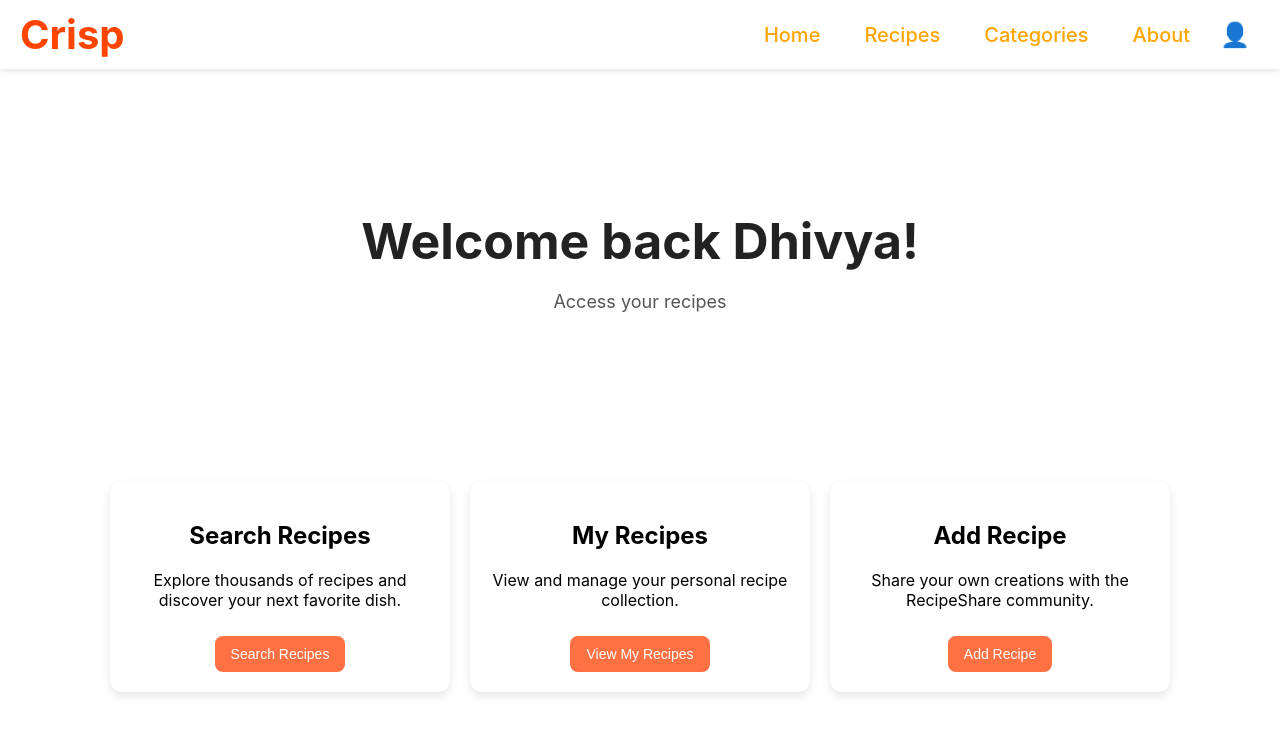
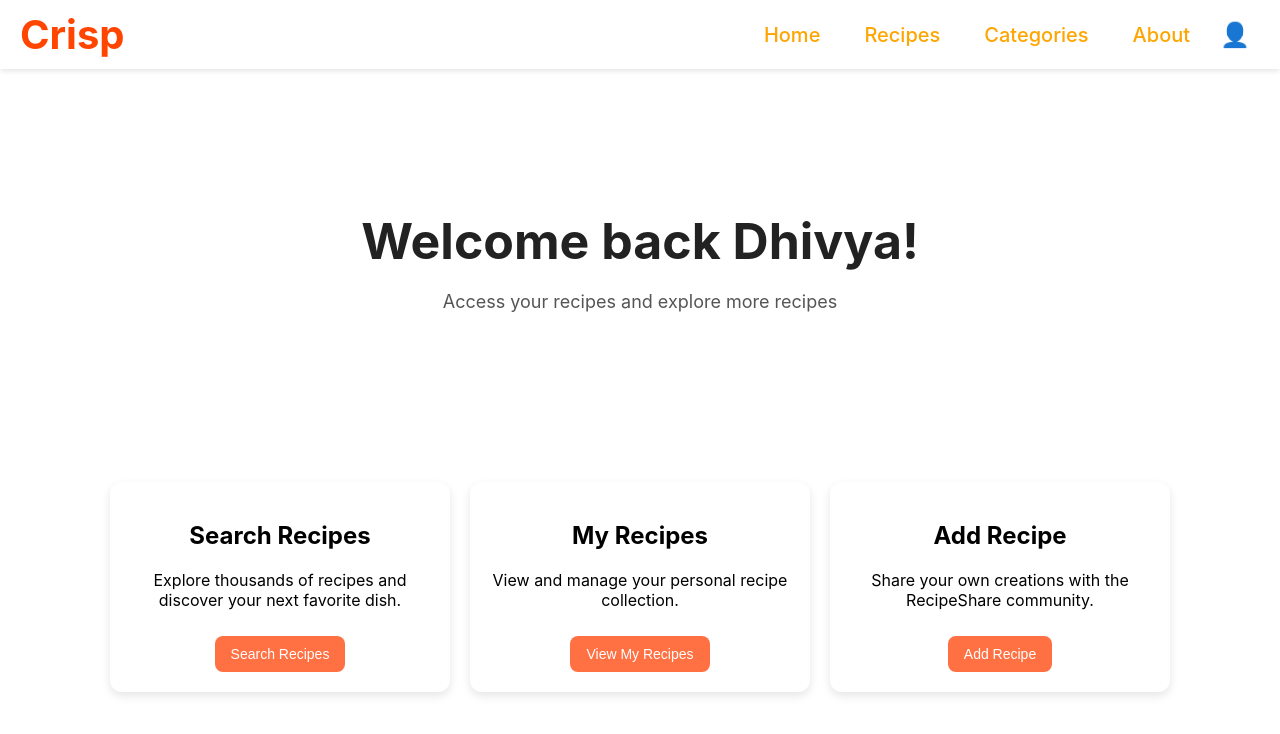
Before and after one commit to DURGAS059/recipe-sharing-app, a React (Create React App) app in the folder crisp/: page /dashboard in a window 1280 px wide. Shown: the top 734 px of the page. Built offline with nearby package versions, Linux system fonts and the light colour scheme; sample sign-in values are in the browser's storage.

Commit message:
quotes change

```diff
--- a/crisp/src/components/Dashboard.jsx
+++ b/crisp/src/components/Dashboard.jsx
@@ -9,7 +9,7 @@ export default function Dashboard({ username }) {
 
       <section className="hero">
         <h1>Welcome back Dhivya{username}!</h1>
-        <p>Access your recipes</p>
+        <p>Access your recipes and explore more recipes</p>
       </section>
 
       <section className="dashboard-options center">
```
